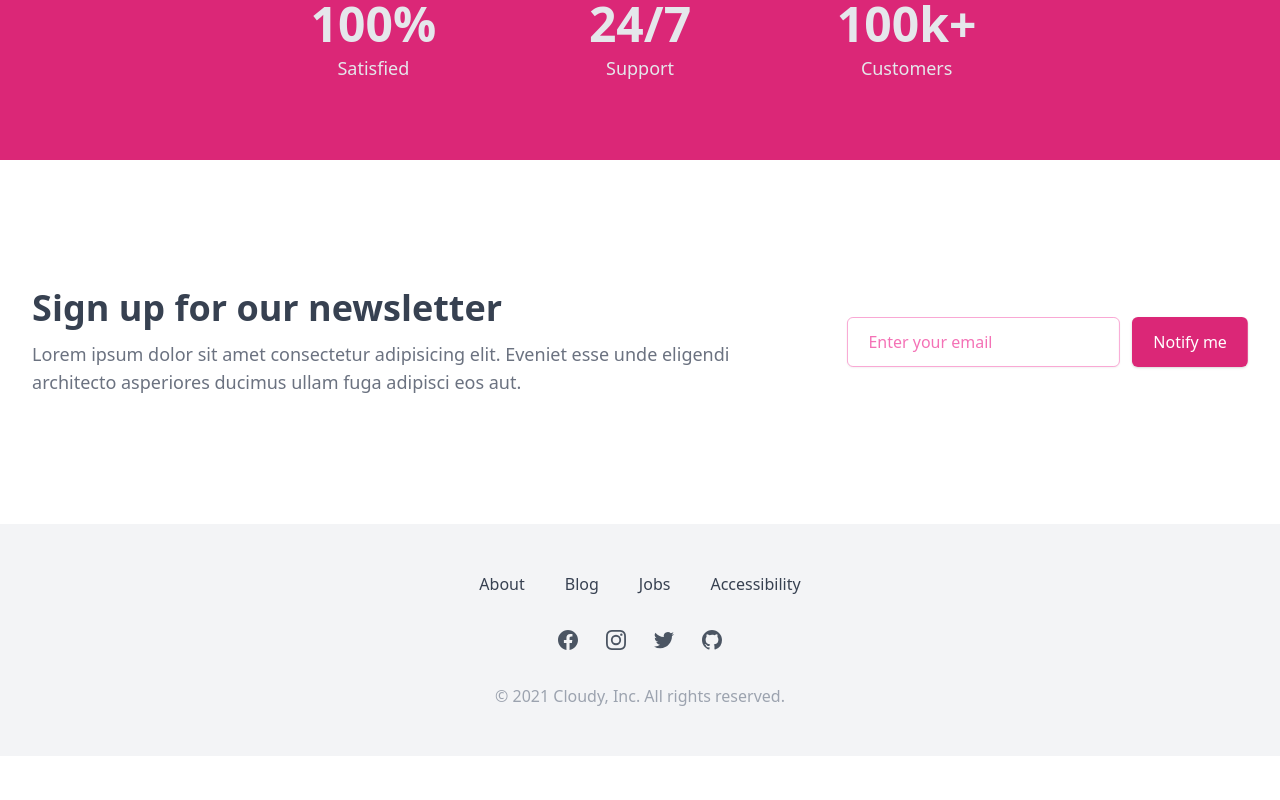
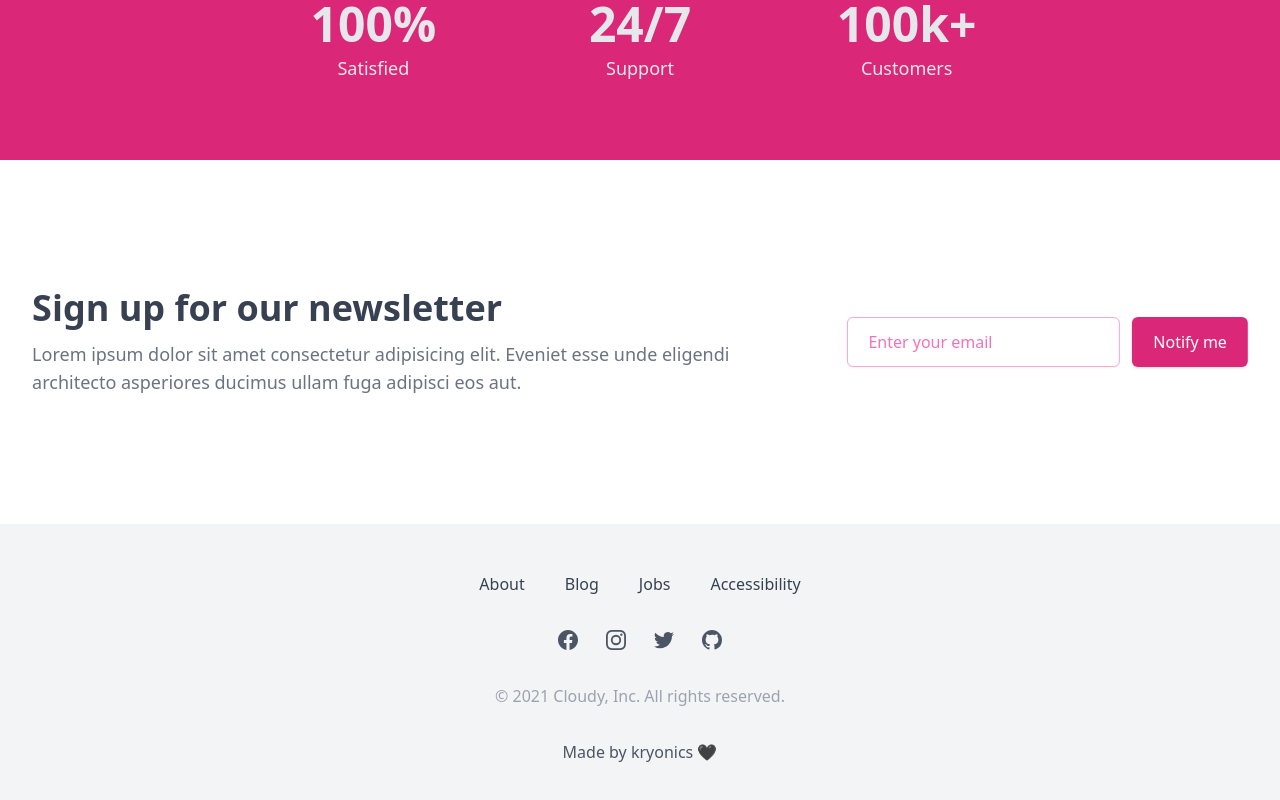
Before and after one commit to dailocvu/cloudy, a React (Create React App) app: page / in a window 1280 px wide. Shown: the part 3143-3943 px from the top of the page. Before the commit the page ends 3899 px from the top, so only its background shows below. Built offline with nearby package versions, Linux system fonts and the light colour scheme.

Commit message:
Update Footer

```diff
--- a/src/components/Footer.js
+++ b/src/components/Footer.js
@@ -33,6 +33,9 @@ const Footer = (props) => {
           <p className="mt-8 text-center text-base text-gray-400">
             &copy; 2021 Cloudy, Inc. All rights reserved.
           </p>
+          <p className="mt-8 text-center text-base text-gray-600">
+            Made by kryonics 🖤
+          </p>
         </div>
       </footer>
     </div>
```
